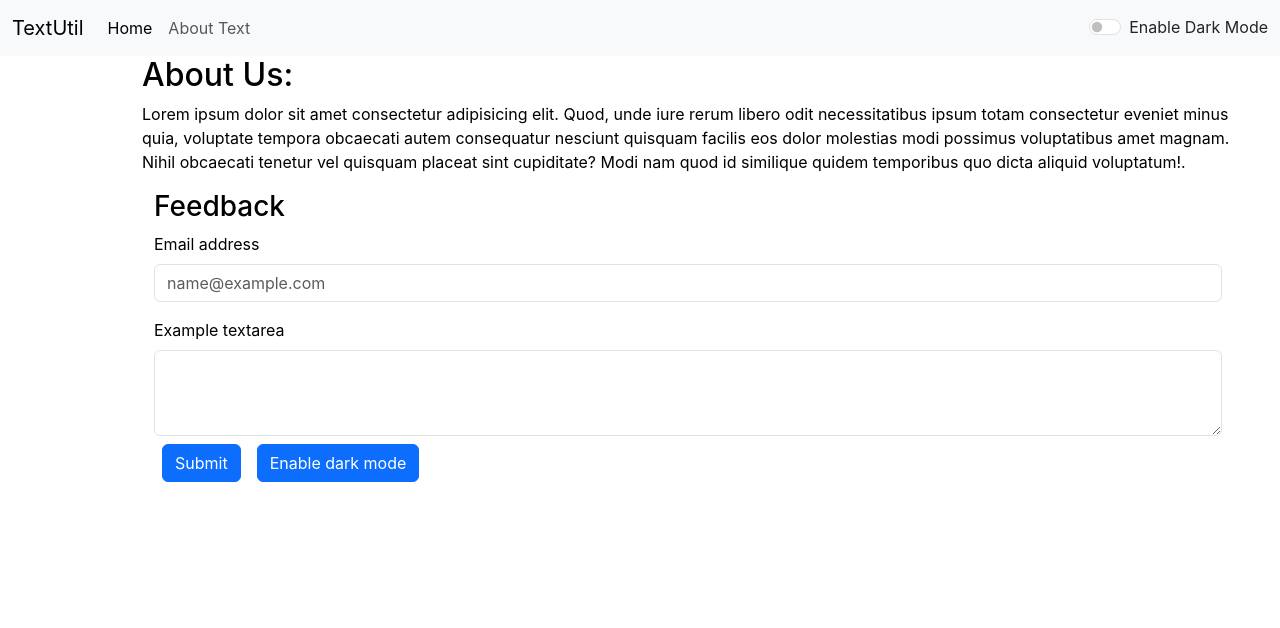
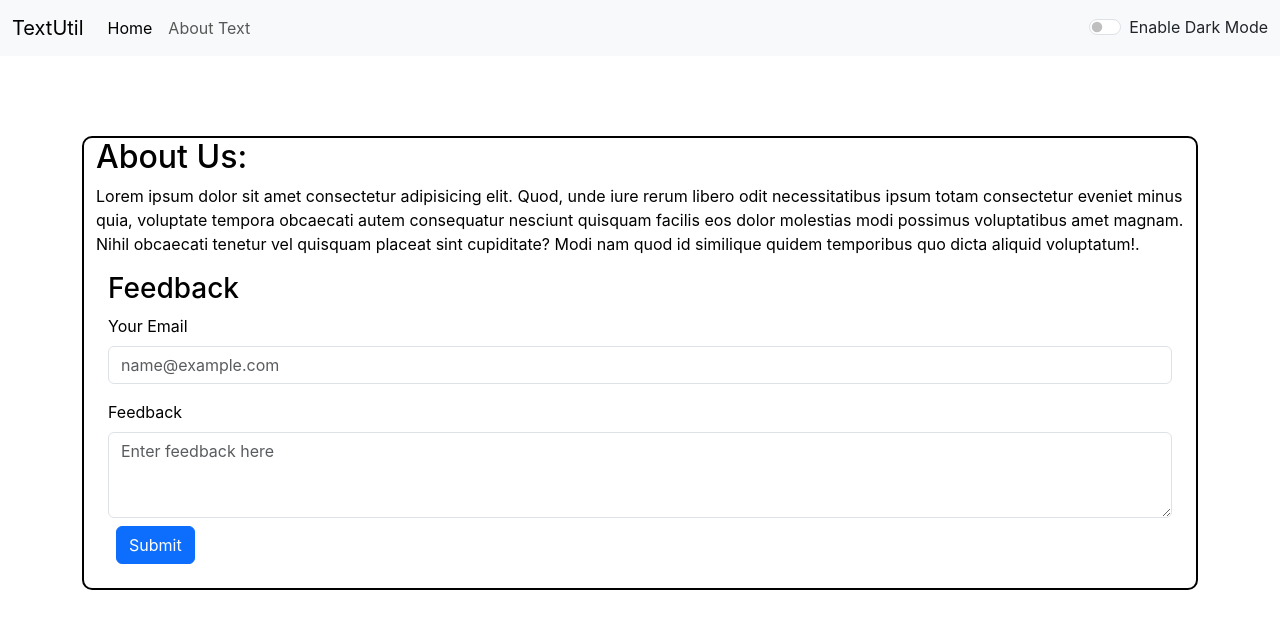
Before and after one commit to Pradwin/TextUtils, a React (Create React App) app in the folder TextUtils/: page /about in a window 1280 px wide. Shown: the top 628 px of the page. Built offline with nearby package versions, Linux system fonts and the light colour scheme.

Commit message:
Removed Bugs and CLS

```diff
--- a/TextUtils/src/App.js
+++ b/TextUtils/src/App.js
@@ -43,7 +43,7 @@ function App() {
     <Alert alert={alert}/>
     <div className="container">
     <Routes>
-      <Route  path ="/about" element={<About/>}/>
+      <Route  path ="/about" element={<About showAlert={showAlert}  mode={mode}/>}/>
       <Route  path ="/" element={<Textform showAlert={showAlert} heading="Enter your text:" mode={mode}/>}/>
     </Routes>
     </div>
--- a/TextUtils/src/components/About.js
+++ b/TextUtils/src/components/About.js
@@ -1,41 +1,29 @@
-import React, { useState } from 'react'
+import React from 'react'
 
-export default function About() {
-    const [Mystyle,SetMystyle]=useState({
-        color: 'black',
-        backgroundColor: 'white'
-    })
-    const [en,Seten]=useState('Enable dark mode')
-    const toggle=()=>{
-        if(Mystyle.color==='black'){
-            SetMystyle({
-                color: 'white',
-        backgroundColor: 'black',
-                       })
-            Seten('Enable light mode')
-        }
-        else{
-            SetMystyle({
-                color: 'black',
-        backgroundColor: 'white'
-        })
-        Seten('Enable dark mode')
+export default function About(props) {
+    let Mystyle={
+        color:props.mode==='dark'? 'white':'black',
+        backgorundColor:props.mode==='dark'? 'grey':'white',
+        border:'2px solid',
+        borderRadius:'10px',
+        borderColor:props.mode==='dark'? 'white':'black'
     }
+    const Sent=()=>{
+        props.showAlert("Feedback Sent",'success')
     }
   return (
-    <><div className='container mx-5' style={Mystyle}>
+    <><div className='container' style={Mystyle}>
     <h2>About Us:</h2>
     <p>Lorem ipsum dolor sit amet consectetur adipisicing elit. Quod, unde iure rerum libero odit necessitatibus ipsum totam consectetur eveniet minus quia, voluptate tempora obcaecati autem consequatur nesciunt quisquam facilis eos dolor molestias modi possimus voluptatibus amet magnam. Nihil obcaecati tenetur vel quisquam placeat sint cupiditate? Modi nam quod id similique quidem temporibus quo dicta aliquid voluptatum!.</p>
     <div className="container mb-3">
     <h3>Feedback</h3>
-    <label className="form-label">Email address</label>
+    <label className="form-label">Your Email</label>
     <input type="email" className="form-control" id="exampleFormControlInput1" placeholder="name@example.com"/>
     </div>
     <div className="container mb-3">
-    <label  className="form-label">Example textarea</label>
-    <textarea className="form-control" id="exampleFormControlTextarea1" rows="3"></textarea>
-    <button className="btn btn-primary my-2 mx-2">Submit</button>
-    <button className="btn btn-primary my-2 mx-2" onClick={toggle}>{en}</button>
+    <label  className="form-label">Feedback</label>
+    <textarea className="form-control" id="Feedback" placeholder='Enter feedback here' rows="3"></textarea>
+    <button className="btn btn-primary my-2 mx-2"  onClick={Sent} >Submit</button>
     </div>
     </div>
     </>
--- a/TextUtils/src/components/Alert.js
+++ b/TextUtils/src/components/Alert.js
@@ -6,7 +6,7 @@ function Alert(props) {
         return str.charAt(0).toUpperCase() + str.slice(1);
     }
   return (
-    <div>
+    <div style={{height:'80px'}}>
       {props.alert && <div className={`alert alert-${props.alert.type} alert-dismissible fade show`} role="alert">
   <strong>{cap(props.alert.type)}</strong>:{props.alert.msg}
 </div>}
--- a/TextUtils/src/components/Textform.js
+++ b/TextUtils/src/components/Textform.js
@@ -1,7 +1,7 @@
 import React, { useState } from "react";
 
 export default function Textform(props) {
-  const [text, setText] = useState();
+  const [text, setText] = useState("");
   const changeUP = () => {
     let n = text.toUpperCase();
     setText(n);
@@ -21,7 +21,7 @@ export default function Textform(props) {
     setText(event.target.value);
   };
   const extraSpace=()=>{
-    var newtext=text?.split(/[ ]+/);
+    var newtext=text.split(/[ ]+/);
     setText(newtext.join(" "));
     props.showAlert("Removed Extra spaces",'success')
   }
@@ -36,15 +36,15 @@ export default function Textform(props) {
   };
 
   let characters = text?.length;
-  let words =(text?.split(" ").length);
+  let words =text.split(" ").filter((element)=>{return element.length!==0}).length;
 
   const vowels = () => {
-    const count = text?.match(/[aeiou]/gi)?.length;
+    const count = text.match(/[aeiou]/gi)?.length;
     return count;
   };
   let resultv = vowels();
   const consonant = () => {
-    const count = text?.match(/[^aeiou]/gi)?.length;
+    const count = text.match(/[^aeiou]/gi)?.length;
     return count;
   };
   let resultc = consonant();
@@ -57,27 +57,27 @@ export default function Textform(props) {
             className="form-control my-3"
             value={text}
             onChange={onhandler}
-            style={{backgroundColor:props.mode==='dark'? 'grey':'white',color:props.mode==='dark'? 'white':'grey'}}
+            style={{backgroundColor:props.mode==='dark'? '#343f4b':'white',color:props.mode==='dark'? 'white':'grey'}}
             placeholder="Enter your text..."
             id="mybox1"
             rows="8"
           ></textarea>
-          <button className="btn btn-primary my-2 mx-2" onClick={changeUP}>
+          <button disabled={text.length===0} className="btn btn-primary my-2 mx-2" onClick={changeUP}>
             Convert to UpperCase
           </button>
-          <button className="btn btn-primary my-2 mx-2" onClick={changeDO}>
+          <button disabled={text.length===0} className="btn btn-primary my-2 mx-2" onClick={changeDO}>
             Convert to LowerCase
           </button>
-          <button className="btn btn-primary my-2 mx-2" onClick={extraSpace}>
+          <button disabled={text.length===0} className="btn btn-primary my-2 mx-2" onClick={extraSpace}>
             Remove extra spaces
           </button>
-          <button className="btn btn-primary my-2 mx-2" onClick={copy}>
+          <button disabled={text.length===0} className="btn btn-primary my-2 mx-2" onClick={copy}>
             Copy to Clipboard
           </button>
-          <button className="btn btn-primary my-2 mx-2" onClick={speak}>
+          <button disabled={text.length===0} className="btn btn-primary my-2 mx-2" onClick={speak}>
             Speak
           </button>
-          <button className="btn btn-primary my-2 mx-2" onClick={clear}>
+          <button disabled={text.length===0} className="btn btn-primary my-2 mx-2" onClick={clear}>
             Clear
           </button>
         </div>
@@ -92,7 +92,7 @@ export default function Textform(props) {
           {resultv} vowels and {resultc} consonent
         </p>
         <h2>Preview</h2>
-        <p>{text?.length>0 ? text : "Enter something in the textarea to preview it here" }</p>
+        <p>{text.length>0 ? text : "Nothing to preview" }</p>
       </div>
     </>
   );
```
